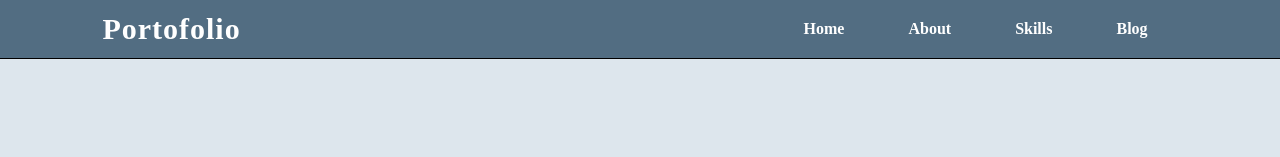
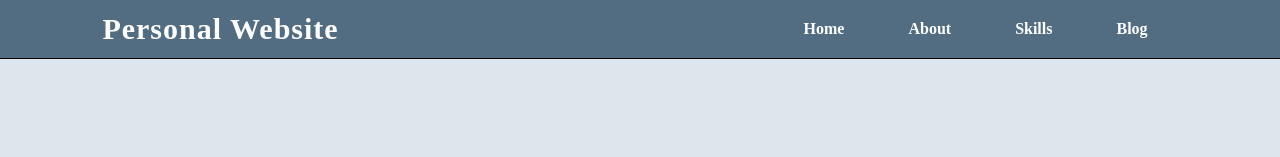
Before and after one commit to FqhRaihan/Personal-web, a plain HTML site: page about.html in a window 1280 px wide. Shown: the top 157 px of the page. Drawn offline with Linux system fonts and the light colour scheme.

Commit message:
fix finish

```diff
--- a/about.html
+++ b/about.html
@@ -9,7 +9,7 @@
 <body>
     <div class="home">
         <nav>
-            <a href="index.html"><h2 class="logo">Portofolio</h2></a>
+            <a href="index.html"><h2 class="logo">Personal Website</h2></a>
             <ul>
                 <li><a href="index.html">Home</a></li>
                 <li><a href="about.html">About</a></li>
```
Also changed, not shown: blog.html (+1 -1 lines), index.html (+1 -1 lines), skill.html (+1 -1 lines).
